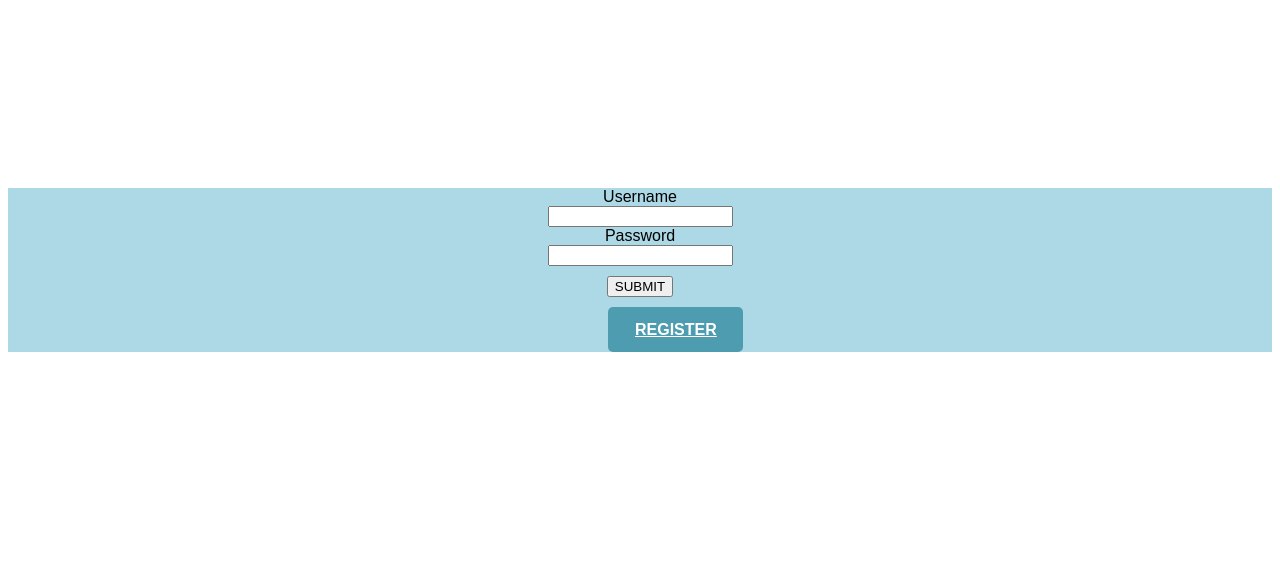
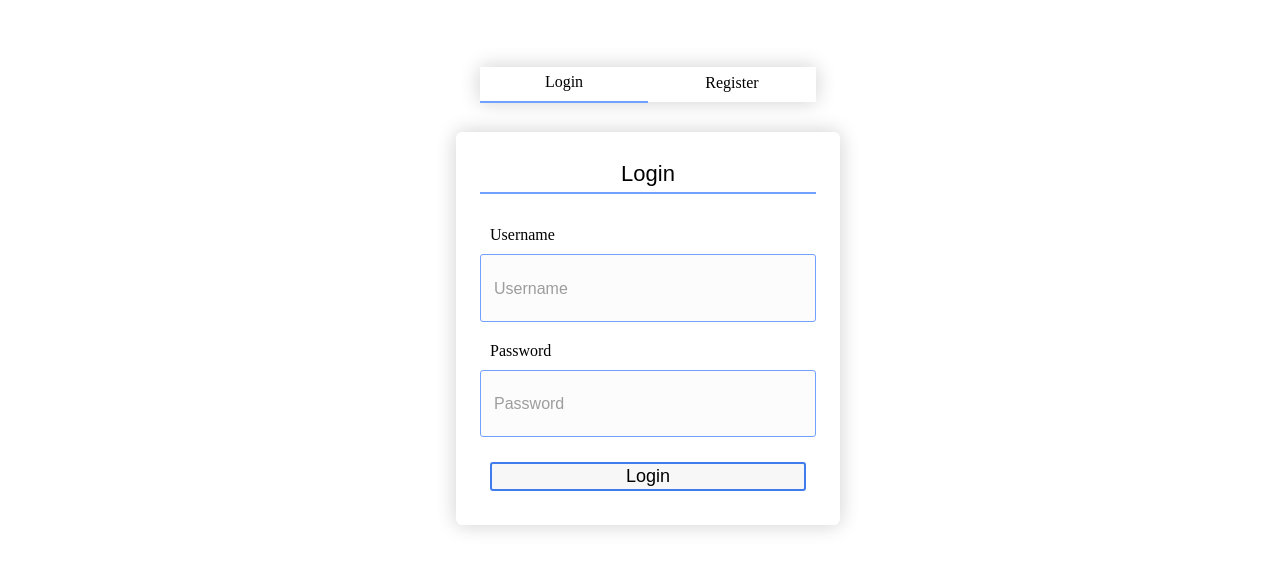
Before and after one commit to sarang2551/FullStackExp, a React (Create React App) app: page / in a window 1280 px wide. Shown: the part 112-682 px from the top of the page. Built offline with nearby package versions, Linux system fonts and the light colour scheme.

Commit message:
1000 times more cool Added the particles library for the most epic animation I've ever coded. Changed the login page to look prettier.

```diff
--- a/package.json
+++ b/package.json
@@ -10,8 +10,11 @@
     "bootstrap": "4.6.0",
     "classnames": "2.2.6",
     "eslint-plugin-react-hooks": "4.2.0",
+    "jquery": "3.6.0",
+    "particles-bg": "2.5.5",
     "react": "17.0.2",
     "react-dom": "17.0.2",
+    "react-particles-js": "3.4.1",
     "react-redux": "7.2.3",
     "react-router": "5.2.0",
     "react-router-dom": "5.2.0",
--- a/public/index.html
+++ b/public/index.html
@@ -1,16 +1,18 @@
 <!DOCTYPE html>
 <html lang="en">
-
   <head>
-	<meta charset="utf-8">
-	<meta name="viewport" content="width=device-width, initial-scale=1, shrink-to-fit=no">
-	<meta name="theme-color" content="#000000">
+    <meta charset="utf-8" />
+    <meta
+      name="viewport"
+      content="width=device-width, initial-scale=1, shrink-to-fit=no"
+    />
+    <meta name="theme-color" content="#000000" />
     <!--
       manifest.json provides metadata used when your web app is added to the
       homescreen on Android. See https://developers.google.com/web/fundamentals/engage-and-retain/web-app-manifest/
     -->
-	<link rel="manifest" href="%PUBLIC_URL%/manifest.json">
-	<link rel="shortcut icon" href="%PUBLIC_URL%/favicon.ico">
+    <link rel="manifest" href="%PUBLIC_URL%/manifest.json" />
+    <link rel="shortcut icon" href="%PUBLIC_URL%/favicon.ico" />
     <!--
       Notice the use of %PUBLIC_URL% in the tags above.
       It will be replaced with the URL of the `public` folder during the build.
@@ -39,5 +41,4 @@
       To create a production bundle, use `npm run build` or `yarn build`.
     -->
   </body>
-
 </html>
--- /dev/null
+++ b/src/components/Login.js
@@ -0,0 +1,49 @@
+import React from "react";
+import "../login.scss";
+export default class LoginBox extends React.Component {
+  constructor(props) {
+    super(props);
+    this.state = {};
+  }
+
+  submitLogin(e) {
+    e.preventDefault();
+  }
+
+  render() {
+    return (
+      <div className="inner-container">
+        <div className="header">Login</div>
+        <div className="box">
+          <div className="input-group">
+            <label htmlFor="username">Username</label>
+            <input
+              type="text"
+              name="username"
+              className="login-input"
+              placeholder="Username"
+            />
+          </div>
+
+          <div className="input-group">
+            <label htmlFor="password">Password</label>
+            <input
+              type="password"
+              name="password"
+              className="login-input"
+              placeholder="Password"
+            />
+          </div>
+
+          <button
+            type="button"
+            className="login-btn"
+            onClick={this.submitLogin.bind(this)}
+          >
+            Login
+          </button>
+        </div>
+      </div>
+    );
+  }
+}
--- /dev/null
+++ b/src/components/Register.js
@@ -0,0 +1,58 @@
+import React from "react";
+import "../login.scss";
+export default class RegisterBox extends React.Component {
+  constructor(props) {
+    super(props);
+    this.state = {};
+  }
+
+  submitRegister(e) {
+    e.preventDefault();
+  }
+
+  render() {
+    return (
+      <div className="inner-container">
+        <div className="header">Register</div>
+        <div className="box">
+          <div className="input-group">
+            <label htmlFor="username">Username</label>
+            <input
+              type="text"
+              name="username"
+              className="login-input"
+              placeholder="Username"
+            />
+          </div>
+
+          <div className="input-group">
+            <label htmlFor="email">Email</label>
+            <input
+              type="text"
+              name="email"
+              className="login-input"
+              placeholder="Email"
+            />
+          </div>
+
+          <div className="input-group">
+            <label htmlFor="password">Password</label>
+            <input
+              type="password"
+              name="password"
+              className="login-input"
+              placeholder="Password"
+            />
+          </div>
+          <button
+            type="button"
+            className="login-btn"
+            onClick={this.submitRegister.bind(this)}
+          >
+            Register
+          </button>
+        </div>
+      </div>
+    );
+  }
+}
--- a/src/index.js
+++ b/src/index.js
@@ -1,6 +1,6 @@
 import ReactDOM from "react-dom";
 import React from "react";
-import "./styles.css";
+import "./login.scss";
 import Axios from "axios";
 import { Switch, Route, BrowserRouter, Redirect } from "react-router-dom";
 import Register from "./App";
@@ -8,8 +8,9 @@
 import Mainpage from "./mainpage";
 import { Provider } from "react-redux";
 import store from "./redux/store";
-import { useDispatch } from "react-redux";
-import { updateToDoList } from "./redux/slice";
+import Particles from "particles-bg";
+import LoginBox from "./components/Login";
+import RegisterBox from "./components/Register";
 class MyForm extends React.Component {
   constructor(props) {
     super(props);
@@ -19,7 +20,9 @@
       renderLoginMessage: false,
       errorProps: {},
       redirect: null,
-      resData: {}
+      resData: {},
+      isLoginOpen: true,
+      isRegisterOpen: false
     };
   }
 
@@ -29,6 +32,13 @@
   handleChangePassword = (e) => {
     this.setState({ password: e.target.value });
   };
+  showLoginBox() {
+    this.setState({ isLoginOpen: true, isRegisterOpen: false });
+  }
+
+  showRegisterBox() {
+    this.setState({ isRegisterOpen: true, isLoginOpen: false });
+  }
   mySubmitHandler = async (event) => {
     event.preventDefault();
     try {
@@ -81,27 +91,33 @@
     }
     return (
       <>
-        <form method="POST" className="App" onSubmit={this.mySubmitHandler}>
-          <div>
-            <label>Username</label>
-            <br />
-            <input name="username" onChange={this.handleChangeUsername}></input>
-            <br />
-            <label>Password</label>
-            <br />
-            <input
-              name="password"
-              type="password"
-              onChange={this.handleChangePassword}
-            ></input>
-            <br />
-            <button type="submit">SUBMIT</button>
-            <br />
-            <a className="button" href="https://5cs4z.csb.app/register">
-              REGISTER
-            </a>
+        <div className="root-container">
+          <div className="box-controller">
+            <div
+              className={
+                "controller " +
+                (this.state.isLoginOpen ? "selected-controller" : "")
+              }
+              onClick={this.showLoginBox.bind(this)}
+            >
+              Login
+            </div>
+            <div
+              className={
+                "controller " +
+                (this.state.isRegisterOpen ? "selected-controller" : "")
+              }
+              onClick={this.showRegisterBox.bind(this)}
+            >
+              Register
+            </div>
           </div>
-        </form>
+
+          <div className="box-container">
+            {this.state.isLoginOpen && <LoginBox />}
+            {this.state.isRegisterOpen && <RegisterBox />}
+          </div>
+        </div>
         {this.state.renderLoginMessage ? (
           <>
             <ErrorComponent errorProps={this.state.errorProps} />
@@ -117,7 +133,18 @@
 ReactDOM.render(
   <BrowserRouter>
     <Switch>
-      <Route exact path="/" render={() => <MyForm />} />
+      <Route
+        exact
+        path="/"
+        render={() => {
+          return (
+            <>
+              <Particles type="polygon" bg={true} />
+              <MyForm />
+            </>
+          );
+        }}
+      />
       <Route exact path="/register" render={() => <Register />} />
       <Route
         exact
--- /dev/null
+++ b/src/login.scss
@@ -0,0 +1,181 @@
+html,
+body,
+#root {
+    width: 100%;
+    height: 100%;
+    box-sizing: border-box;
+}
+
+$blue_theme: #70a1ff;
+
+.root-container {
+    width: 100%;
+    height: 100%;
+    display: flex;
+    justify-content: center;
+    align-items: center;
+    flex-direction: column;
+}
+
+.box-controller {
+    visibility: visible;
+    display: -webkit-box;
+    display: -ms-flexbox;
+    display: flex;
+    max-width: 24em;
+    min-width: 21em;
+    height: 35px;
+    -webkit-box-shadow: 0px 0px 20px 0px rgba(15, 15, 15, 0.2);
+    box-shadow: 0px 0px 20px 0px rgba(15, 15, 15, 0.2);
+    margin-bottom: 30px;
+    align-items: center;
+    transition: visibility 0.5s ease-out;
+}
+
+.controller {
+    flex: 1;
+    text-align: center;
+    height: 100%;
+    line-height: 2;
+    cursor: pointer;
+}
+
+
+.selected-controller {
+    transition: border 0.5s ease-out;
+    border-bottom: 2px solid $blue_theme;
+}
+
+.box-container {
+    display: flex;
+    flex-direction: column;
+    max-width: 24em;
+    min-width: 21em;
+    box-shadow: 0px 0px 20px 0px rgba(15, 15, 15, 0.2);
+    border-radius: 6px;
+    padding: 24px;
+}
+
+.inner-container {
+    transition: visibility 0.2s ease-out;
+}
+
+.inner-container.show {
+    visibility: visible;
+}
+
+
+.header {
+    text-align: center;
+    padding: 5px;
+    margin-bottom: 17px;
+    /* margin-left: 35px; */
+    /* margin-right: 35px; */
+    font-family: Ozxgen, sans-serif;
+    font-size: 22px;
+    border-bottom: 2px solid $blue_theme;
+}
+
+.box {
+    display: flex;
+    flex-direction: column;
+    justify-content: center;
+}
+
+.input-group {
+    display: flex;
+    flex-direction: column;
+    margin-top: 5px;
+    margin-bottom: 5px;
+}
+
+
+.login-label {
+    font-family: Oxygen, sans-serif;
+    font-size: 20px;
+    font-weight: 600;
+    padding-left: 5px;
+}
+
+
+.login-input {
+    height: 2.1em;
+    border-radius: 3px;
+    border: 1px solid $blue_theme;
+    transition: border 0.4s ease-out;
+    padding: 13px;
+    font-family: Oxygen, sans-serif;
+    font-size: 19px;
+    color: #3e3e42;
+    background: rgba(15, 15, 15, 0.01);
+}
+
+.login-input:hover {
+    border: 2px solid $blue_theme;
+}
+
+.login-input:focus {
+    border: 2px solid #6565e7;
+    box-shadow: 0px 0px 20px rgba(15, 15, 15, 0.2);
+}
+
+
+.login-input::placeholder {
+    font-family: Oxygen, sans-serif;
+    font-size: 16px; //color: rgba(46, 213, 116, 0.839);
+    color: rgba(15, 15, 15, 0.4);
+}
+
+.login-btn {
+    padding: 2px 30px;
+    /* background-color: #417cef; */
+    border: 0;
+    font-size: 18px;
+    border-radius: 3px;
+    font-family: Oxygen, sans-serif;
+    background-color: rgba(15, 15, 15, 0.03);
+    margin-top: 20px;
+    border: 2px solid #417cef;
+    transition: background-color 0.3s ease-out;
+    cursor: pointer;
+}
+
+.login-btn:hover,
+.login-btn:focus {
+    background-color: #417cef;
+    color: white;
+}
+
+.danger-error {
+    color: #e74c3c;
+    font-size: 16px;
+}
+
+
+.password-state {
+    display: flex;
+    flex-direction: row;
+    margin-top: 20px;
+}
+
+.pwd {
+    height: 6px;
+    flex: 1;
+    visibility: hidden;
+}
+
+.pwd-weak {
+    background-color: #e74c3c;
+}
+
+.pwd-medium {
+    background-color: #3498db;
+}
+
+.pwd-strong {
+    background-color: #2ecc71;
+}
+
+.show {
+    visibility: visible;
+}
--- a/src/mainpage.js
+++ b/src/mainpage.js
@@ -1,8 +1,7 @@
 import React from "react";
 import "./styles.css";
 import axios from "axios";
-import { useSelector, useDispatch } from "react-redux";
-import reducer, { selectList } from "./redux/slice";
+import reducer from "./redux/slice";
 import { addToList, deleteFromList } from "./redux/slice";
 export default function MainPage(props) {
   const initialState = { toDoList: props.location.state.toDoList };
--- a/src/styles.css
+++ b/src/styles.css
@@ -3,7 +3,6 @@
   text-align: center;
   margin: 300px 0px;
   padding: 0px;
-  background-color: lightblue;
 }
 button {
   margin: 10px;
```
Lines whose indentation alone changed are shown as unchanged.
